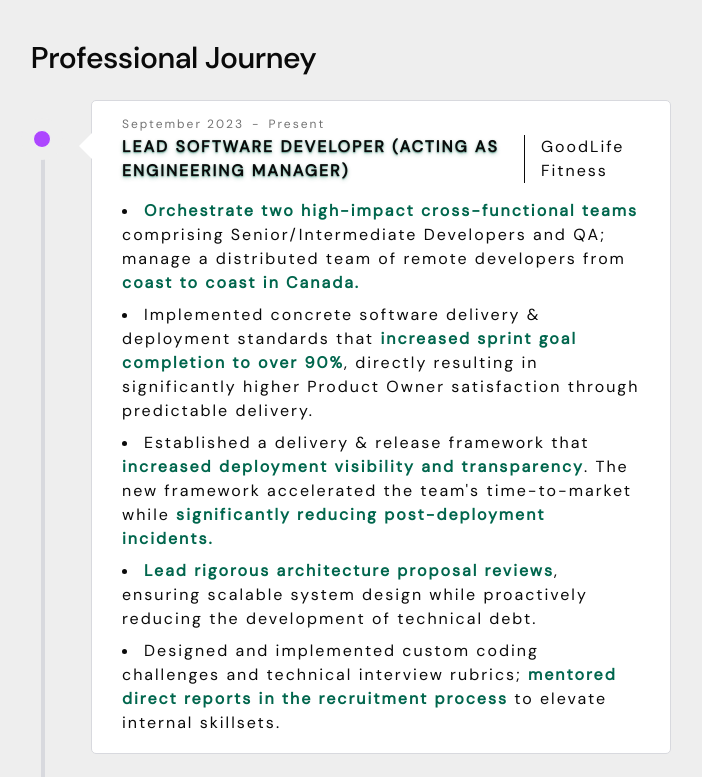
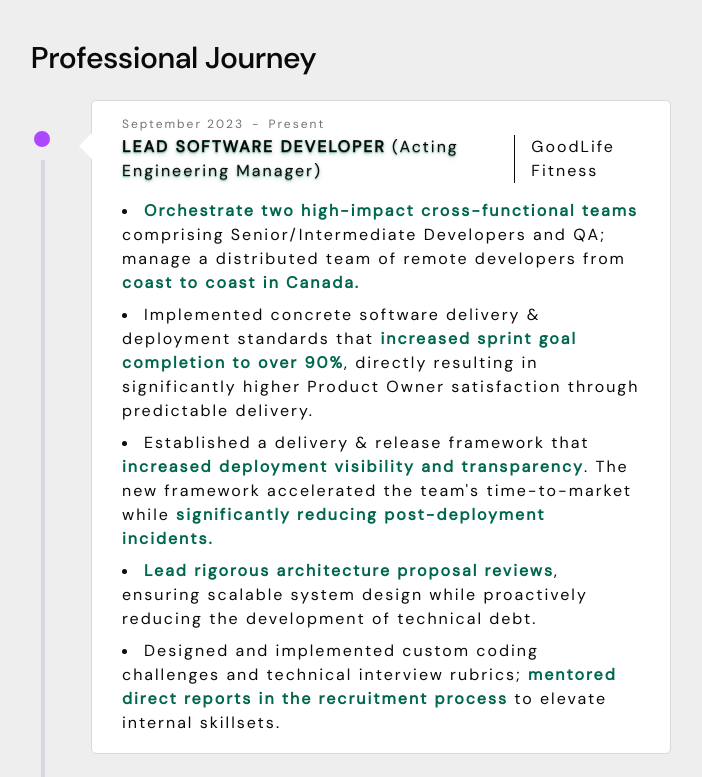
Before and after one commit to ccioanca/Blueprints, a React (Vite) app: page / in a window 1280 px wide. Shown: the part 1700-2477 px from the top of the page, without its empty margins (289-991 px from the left). Built offline with nearby package versions, Linux system fonts and the light colour scheme.

Commit message:
Styling changes
Mostly some styling changes and added the option for a subtitle on timeline items.

```diff
--- a/src/components/ui/timeline.tsx
+++ b/src/components/ui/timeline.tsx
@@ -2,6 +2,7 @@ type TimelineProps = {
     dateStart: string,
     dateEnd: string,
     title: string,
+    subtitle?: string,
     company: string,
     data?: React.ReactElement[]
 }
@@ -17,7 +18,15 @@ const TimelineItem = (
                     <span>{props.dateEnd}</span>
                 </div>
                 <div className="header">
-                    <div className="title text-shadow-md text-shadow-primary/30 dark:text-shadow-primary/40">{props.title}</div>
+                    <div className="title">
+                        <span className="font-bold uppercase text-shadow-md text-shadow-primary/30 dark:text-shadow-primary/40">{props.title}</span>
+                        {props.subtitle?
+                            <span className="text-shadow-md text-shadow-primary/30 dark:text-shadow-primary/40">&nbsp;{props.subtitle}</span>
+                            :
+                            <></>
+                        }
+
+                    </div>
                     <div className="sub-title">{props.company}</div>
                 </div>
                 {props.data && (
@@ -41,7 +50,8 @@ const Timeline = () => {
                 <TimelineItem
                     dateStart="September 2023"
                     dateEnd="Present"
-                    title="Lead Software Developer (Acting as Engineering Manager)"
+                    title="Lead Software Developer"
+                    subtitle="(Acting Engineering Manager)"
                     company="GoodLife Fitness"
                     data={[
                         <span><b>Orchestrate two high-impact cross-functional teams</b> comprising Senior/Intermediate Developers and QA; manage a distributed team of remote developers from <b>coast to coast in Canada.</b></span>,
--- a/src/styles/components/timeline.css
+++ b/src/styles/components/timeline.css
@@ -104,9 +104,8 @@
         }
 
         .title {
-            text-transform: uppercase;
-            font-weight: bold;
             padding-right: 1em;
+            word-wrap: pretty;
         }
 
 
```
Also changed, not shown: 1 other file (tests, documents, lock files or other folders).
